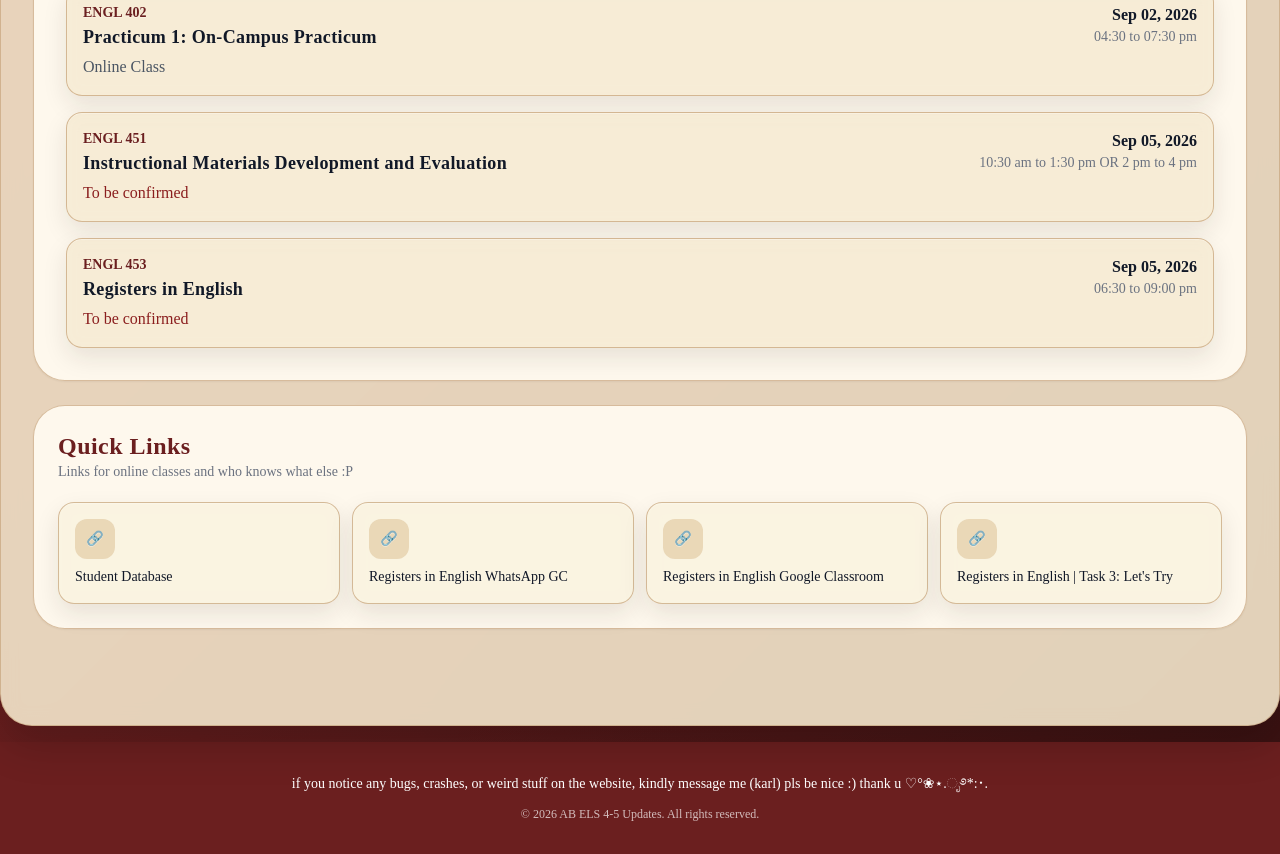
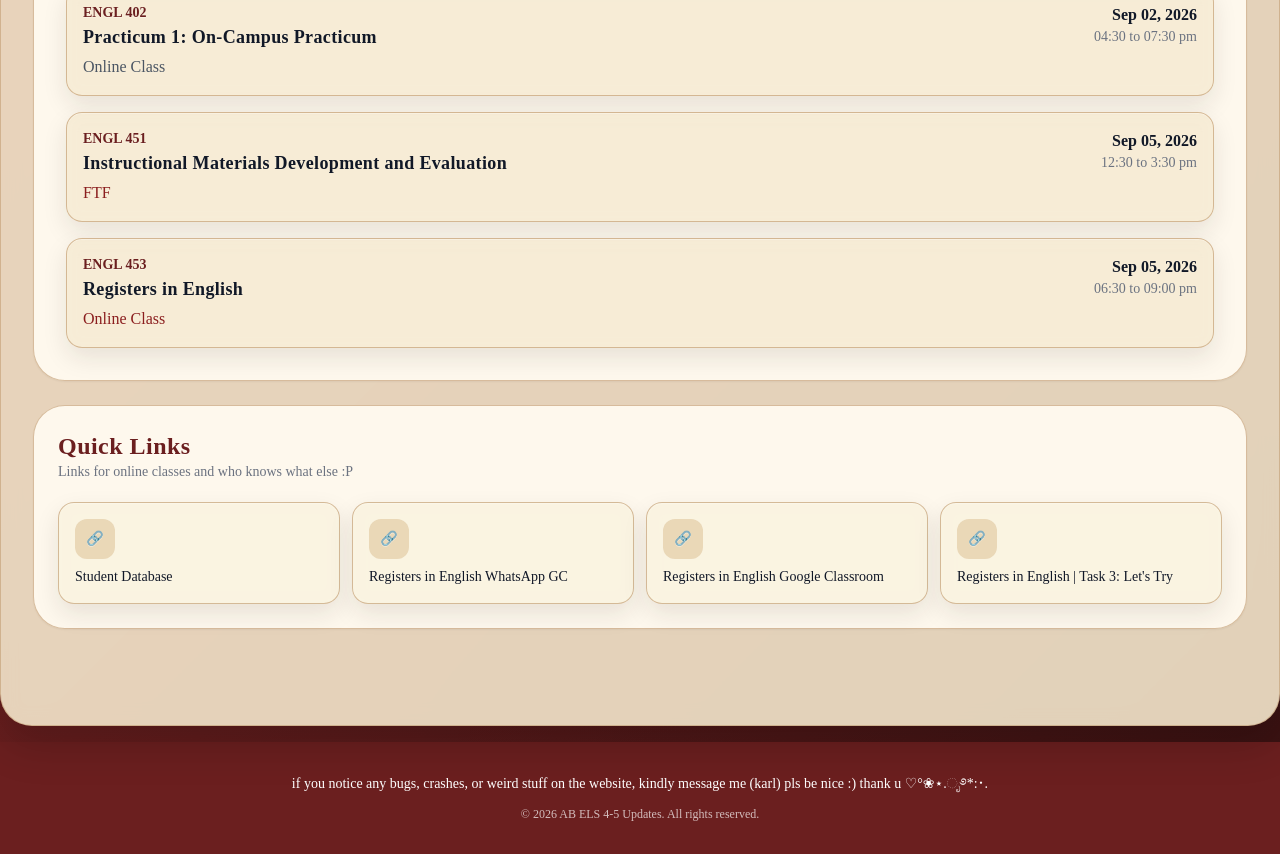
Before and after one commit to ABELS-four-five/UPDATES, a plain HTML site: page index.html in a window 1280 px wide. Shown: the part 1580-2434 px from the top of the page. Drawn offline with nearby package versions, Linux system fonts and the light colour scheme; a web font is replaced by a local one.

Commit message:
Update index.html

```diff
--- a/index.html
+++ b/index.html
@@ -292,11 +292,11 @@
           <div>
             <p class="text-sm font-semibold text-roseBrand">ENGL 451</p>
             <h4 class="text-lg font-bold">Instructional Materials Development and Evaluation</h4>
-            <p class="text-red-600 mt-1">To be confirmed</p>
+            <p class="text-red-600 mt-1">FTF</p>
           </div>
           <div class="text-right">
             <p class="font-semibold">Sep 05, 2026</p>
-            <p class="text-sm text-gray-500">10:30 am to 1:30 pm OR 2 pm to 4 pm</p>
+            <p class="text-sm text-gray-500">12:30 to 3:30 pm</p>
           </div>
         </div>
       </div>
@@ -305,7 +305,7 @@
           <div>
             <p class="text-sm font-semibold text-roseBrand">ENGL 453</p>
             <h4 class="text-lg font-bold">Registers in English</h4>
-            <p class="text-red-600 mt-1">To be confirmed</p>
+            <p class="text-red-600 mt-1">Online Class</p>
           </div>
           <div class="text-right">
             <p class="font-semibold">Sep 05, 2026</p>
```
